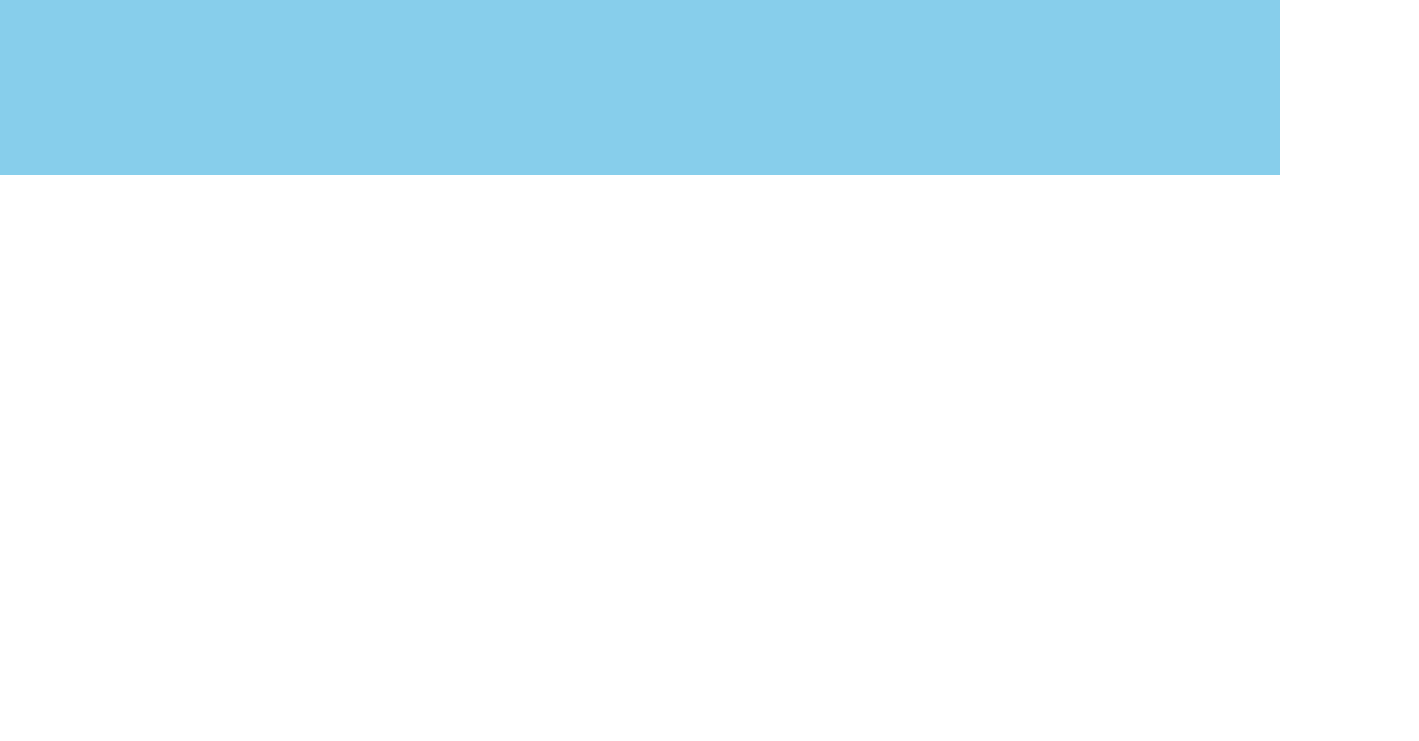
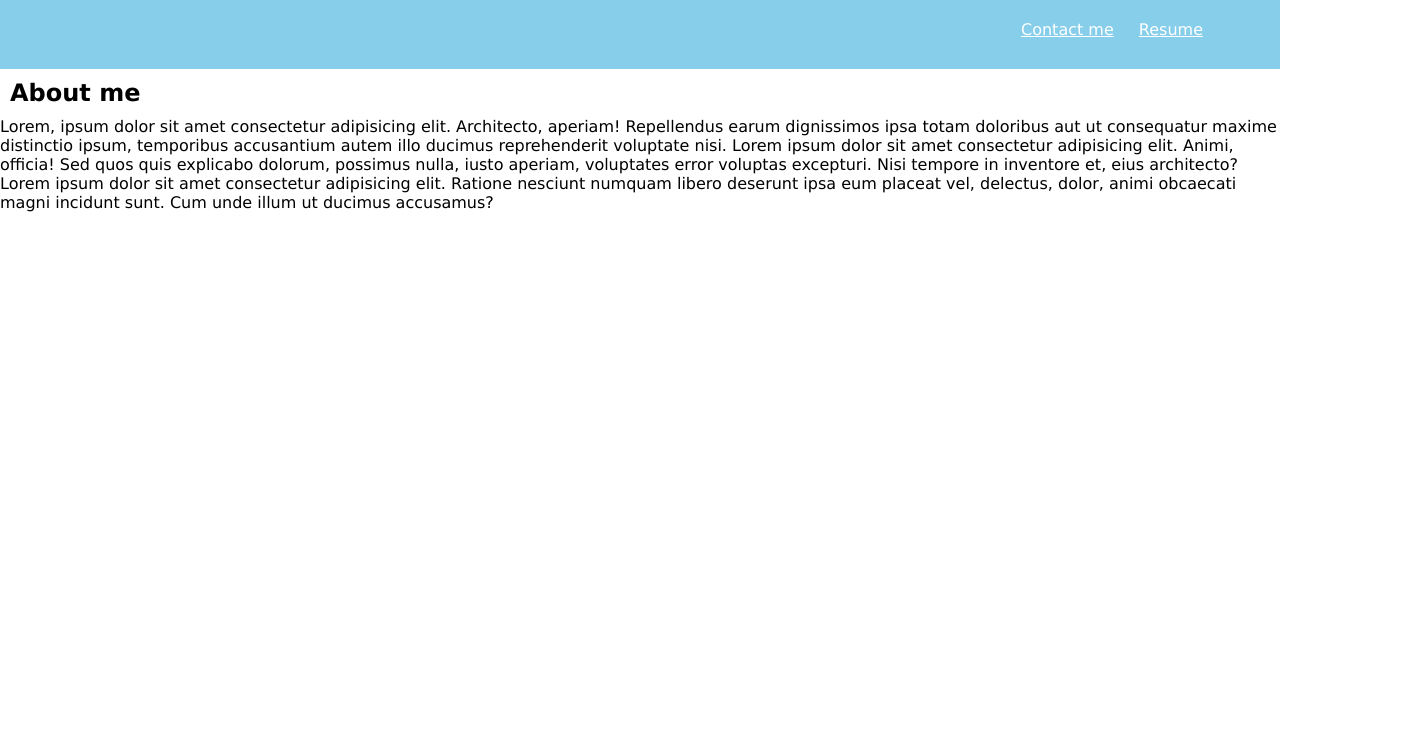
Before and after one commit to TJBellamy/My-Porfolio, a plain HTML site: page index.html in a window 1280 px wide. Shown: the part 59-800 px from the top of the page, 1419 px wide, since content can reach past the window. Drawn offline with Linux system fonts and the light colour scheme.

Commit message:
started woring on the main section in html

```diff
--- a/assets/CSS/style.css
+++ b/assets/CSS/style.css
@@ -1,6 +1,6 @@
 * {
     box-sizing: border-box;
-    padding: 0;
+    padding:0;
     margin:0;
 
 }
@@ -17,25 +17,33 @@ color: white;
 background-color:skyblue;
 }
 /* Added h1 font text element */
+/*This controls the h1 font on the header*/
 h1{
 font-family:Impact, Haettenschweiler, 'Arial Narrow Bold', sans-serif
-font: size 10px;
-padding: 1px;
+font size 10px;
+padding:1px;
+}
 
+h2{
+    padding:10px;
 }
+
 nav {
 display: inline-block;
-padding: 0 25px 0 310px;
+padding: 0 25px 0 1px;
 
 }
 
 nav ul {
+display: inline inline-block;
 padding-left: 1000px;
 color:skyblue;
+padding-bottom:10px;
 
 color:white;
 }
 /* Made list items horizantal */
+/*This controls the 3 words on the side of the header*/
 nav li {
 display:inline-block;
 margin-left: 20px;
@@ -46,4 +54,5 @@ font-family: 'Lucida Sans', 'Lucida Sans Regular', 'Lucida Grande', 'Lucida Sans
 nav li a{
 color: white;
 display:inline;
+margin: top 10px;
 }
--- a/index.html
+++ b/index.html
@@ -14,6 +14,8 @@
     <h1>Tavaris Bellamy</h1>
     <nav>
         <ul>
+            <!-- these need to link to lower page contents in the future-->
+            <!-- they also need to have alt tabs added -->
             <li>
                 <a href="About me.html">About me</a>
             </li>
@@ -30,6 +32,30 @@
     </nav>
  </header>
  <main>
+ <div class="hero"></div>
+ <section></section>
+       <div id="About me">
+        <h2>About me</h2>
+        <p>Lorem, ipsum dolor sit amet consectetur adipisicing elit. Architecto, aperiam! Repellendus earum dignissimos ipsa totam doloribus aut ut consequatur maxime distinctio ipsum, temporibus accusantium autem illo ducimus reprehenderit voluptate nisi.
+           Lorem ipsum dolor sit amet consectetur adipisicing elit. Animi, officia! Sed quos quis explicabo dolorum, possimus nulla, iusto aperiam, voluptates error voluptas excepturi. Nisi tempore in inventore et, eius architecto?
+           Lorem ipsum dolor sit amet consectetur adipisicing elit. Ratione nesciunt numquam libero deserunt ipsa eum placeat vel, delectus, dolor, animi obcaecati magni incidunt sunt. Cum unde illum ut ducimus accusamus?
+        </p>
+     </p>
+
+ <section>
+
+
+
+
+
+
+
+
+ </section>
+
+
+
+
 
 
 
```
